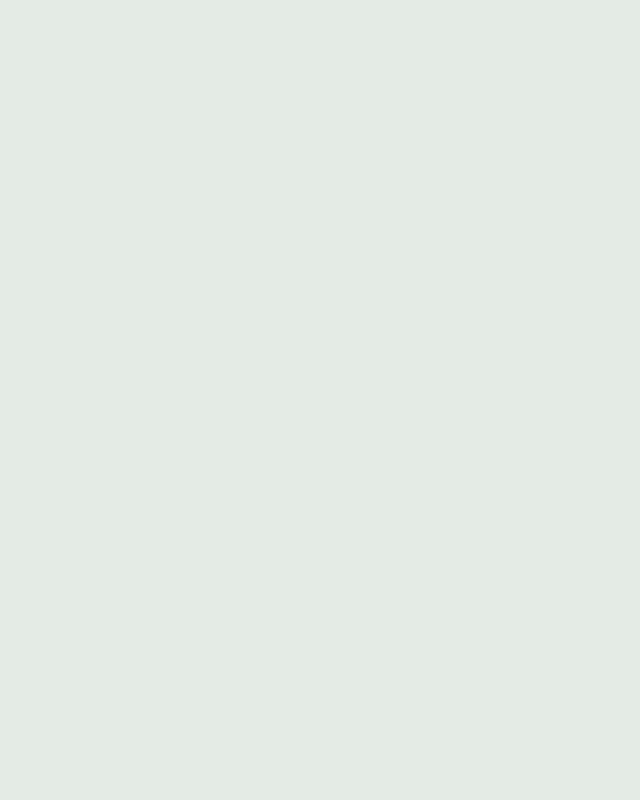
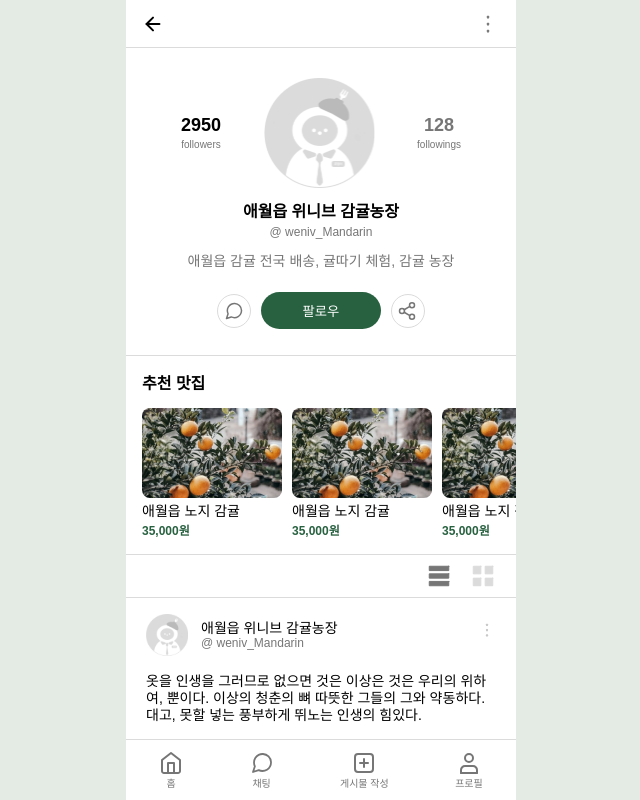
Before and after one commit to FRONTENDSCHOOL5/final-23-Food-zip, a React (Create React App) app: page /yourprofile in a window 1280 px wide. Before the commit this address had no page. Shown: the top 800 px of the page, without its empty margins (319-959 px from the left). Built offline with nearby package versions, Linux system fonts and the light colour scheme; a web font is replaced by a local one.

Commit message:
Feat: 라우터 연결 작업

```diff
--- a/src/components/Profile/ProfileBtn.jsx
+++ b/src/components/Profile/ProfileBtn.jsx
@@ -1,5 +1,5 @@
 import React from "react";
-import { Link } from "react-router-dom";
+import { Link, useNavigate } from "react-router-dom";
 import styled, { css } from "styled-components";
 import IconMessage from "../../assets/images/icon-message-circle.svg";
 import IconShare from "../../assets/images/icon-share.svg";
@@ -12,7 +12,7 @@ const FlexCommon = css`
   align-items: center;
 `;
 
-const InformationBottomDiv = styled(Link)`
+const InformationBottomDiv = styled.div`
   ${FlexCommon}
 `;
 
@@ -36,11 +36,25 @@ const AddBtn = styled(ButtonStyle)`
 `;
 
 export default function ProfileBtn({ type }) {
+  const navigate = useNavigate();
+  function moveProfileEdit() {
+    console.log(true);
+    navigate("/myprofile/edit");
+  }
+  function moveRecommend() {
+    console.log(true);
+    navigate("/makerecommend");
+  }
+  function moveChat() {
+    navigate("/chatroom");
+    console.log("move");
+  }
+
   const UI = {
     your: (
       <>
         <InformationBottomDiv>
-          <ImgCircleBtn>
+          <ImgCircleBtn type="button" onClick={moveChat}>
             <img src={IconMessage} alt="메시지 아이콘" />
           </ImgCircleBtn>
           <FollowBtn type="button" size="m" width="m" bgColor="active">
@@ -54,7 +68,7 @@ export default function ProfileBtn({ type }) {
     ),
 
     my: (
-      <InformationBottomDiv to="/myprofile/edit">
+      <InformationBottomDiv>
         <Button
           type="button"
           content="프로필 수정"
@@ -62,8 +76,15 @@ export default function ProfileBtn({ type }) {
           width="m"
           border="active"
           color="active"
+          onClick={moveProfileEdit}
         ></Button>
-        <AddBtn type="button" size="m" border="active" color="active">
+        <AddBtn
+          type="button"
+          size="m"
+          border="active"
+          color="active"
+          onClick={moveRecommend}
+        >
           맛집 등록
         </AddBtn>
       </InformationBottomDiv>
--- a/src/components/Profile/ProfileInformation.jsx
+++ b/src/components/Profile/ProfileInformation.jsx
@@ -47,7 +47,7 @@ const FollowingCntP = styled.p`
   ${FollowCommonP}
 `;
 
-const InformationDiv = styled.p`
+const InformationDiv = styled.div`
   text-align: center;
   margin: 16px 0 24px;
 `;
--- a/src/routes/Routers.jsx
+++ b/src/routes/Routers.jsx
@@ -15,6 +15,7 @@ import Profile from "../pages/Profile/Profile";
 import ProfileEdit from "../pages/Profile/ProfileEdit/ProfileEdit";
 import DetailPost from "../pages/Post/DetailPost";
 import FollowerList from "../pages/FollowerList/FollowerList";
+import MakeRecommend from "../pages/Post/MakeRecommend";
 
 export default function Routers() {
   return (
@@ -37,8 +38,12 @@ export default function Routers() {
           <Route index element={<Profile type="my" />} />
           <Route path="edit" element={<ProfileEdit />} />
         </Route>
+        <Route path="/yourprofile">
+          <Route index element={<Profile type="your" />} />
+        </Route>
         <Route path="/followerlist" element={<FollowerList />} />
         <Route path="/detailpost" element={<DetailPost />} />
+        <Route path="/makerecommend" element={<MakeRecommend />} />
       </Routes>
     </BrowserRouter>
   );
```
